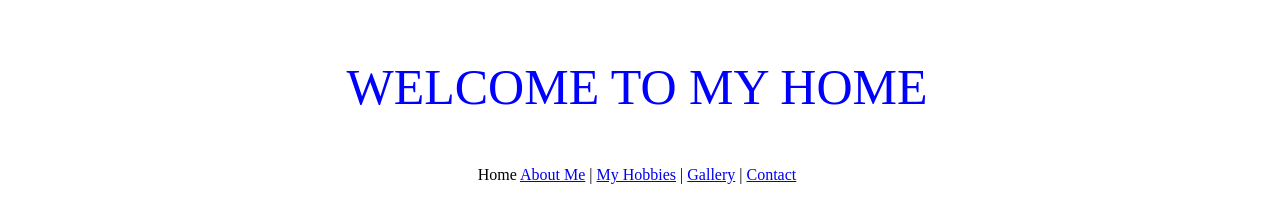
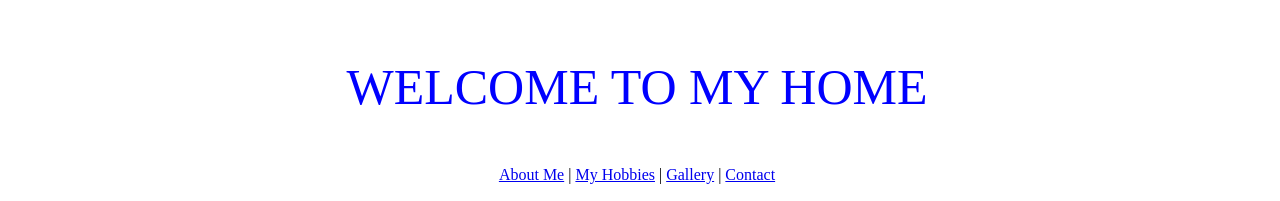
Before and after one commit to marynepz6-code/new, a plain HTML site: page index.html in a window 1280 px wide. Shown: the top 201 px of the page. Drawn offline with Linux system fonts and the light colour scheme.

Commit message:
Update index.html

```diff
--- a/index.html
+++ b/index.html
@@ -44,7 +44,7 @@
 <body>
 <div class="sparkle-container">
 <center><p style="color: blue;font-size: 50px;">WELCOME TO MY HOME</a></p></center>
- <center>Home
+ <center>
  <a href="About_me.html">About Me</a> |
  <a href="Hobbies.html">My Hobbies</a> |
  <a href="Gallery.html">Gallery</a> |
```
